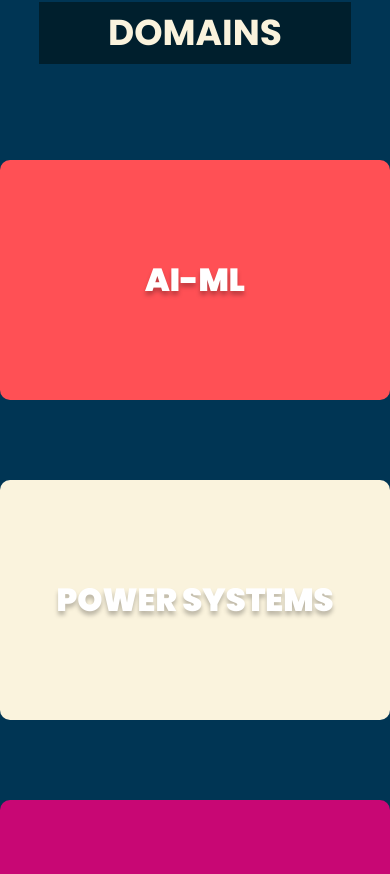
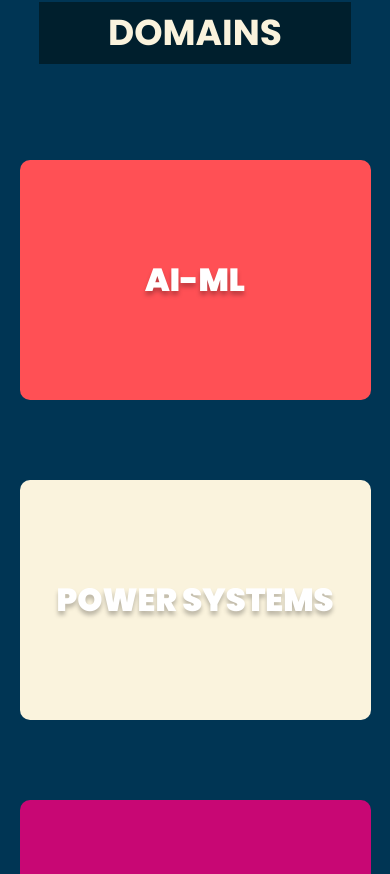
Before and after one commit to arjun-praveen-varshney/spark-a-thon, a React (Vite) app: page / in a window 390 px wide. Shown: the part 5210-6084 px from the top of the page. Built offline with nearby package versions, Linux system fonts and the light colour scheme.

Commit message:
almost there!

```diff
--- a/src/components/Card.jsx
+++ b/src/components/Card.jsx
@@ -15,7 +15,7 @@ const Card = ({ text, bgColor = "bg-secondary" }) => {
     <div
       onMouseEnter={handleMouseEnter}
       onMouseLeave={handleMouseLeave}
-      className="h-60 w-full md:w-1/3 cursor-pointer relative"
+      className="h-60 w-[90%] mx-auto md:w-1/3 cursor-pointer relative"
       style={{ perspective: "1000px" }}
     >
       <motion.div
```
